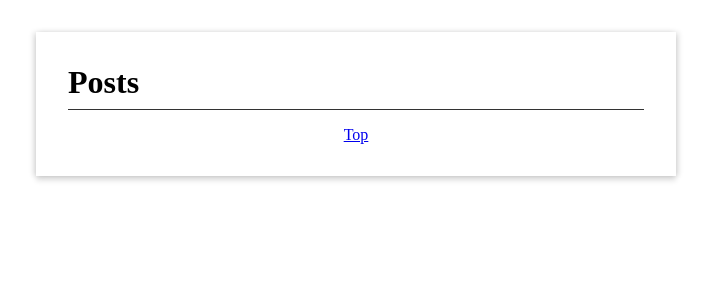
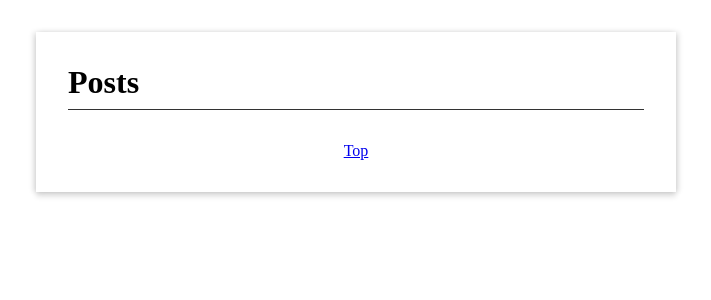
Before and after one commit to neko314/homepage, a Nuxt app: page /posts in a window 1280 px wide. Shown: the top 300 px of the page, without its empty margins (284-995 px from the left). Built offline with nearby package versions, Linux system fonts and the light colour scheme.

Commit message:
Add more margin at top of navigation links

```diff
--- a/pages/posts/_id.vue
+++ b/pages/posts/_id.vue
@@ -6,7 +6,7 @@
       <tag-label v-for="(tag, index) in tags" :key="index" :name="tag" />
     </p>
     <post-body :body="body"></post-body>
-    <ul>
+    <ul class="navigation-links">
       <nuxt-link to="/">Top</nuxt-link>
       <span class="separator">|</span>
       <nuxt-link to="/posts/">Posts</nuxt-link>
@@ -19,7 +19,8 @@ p {
   margin: 0 0 2rem 0;
 }
 
-ul {
+.navigation-links {
+  margin-top: 2rem;
   padding: 0;
   text-align: center;
 }
--- a/pages/posts/index.vue
+++ b/pages/posts/index.vue
@@ -15,6 +15,7 @@
 
 <style scoped>
 .navigation-links {
+  margin-top: 2rem;
   text-align: center;
 }
 </style>
```
